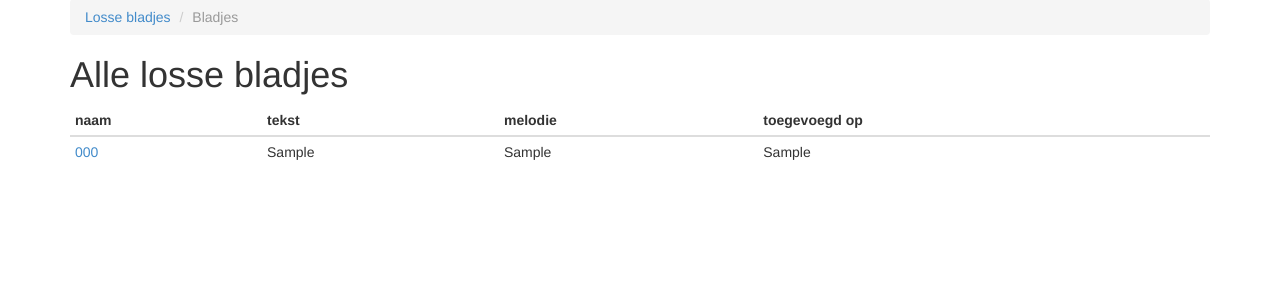
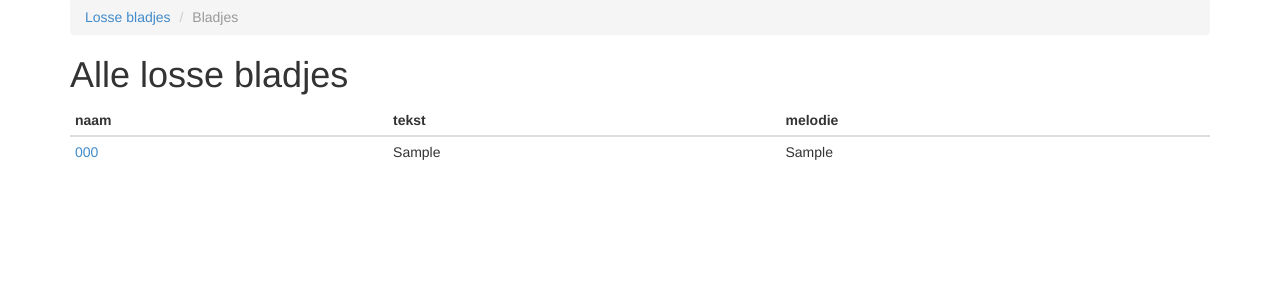
Before and after one commit to berz/lossebladjes, a Flask app: page /bladjes in a window 1280 px wide. Shown: the part 51-351 px from the top of the page. Run offline with Flask 2, Linux system fonts and the light colour scheme; tables that the repository leaves empty hold one stand-in row (values such as "Sample post"); some libraries are stand-ins or nearby versions.

Commit message:
hide added date in overview

```diff
--- a/lossebladjes/templates/bladjes.html
+++ b/lossebladjes/templates/bladjes.html
@@ -10,7 +10,7 @@
                 <th>naam</th>
                 <th>tekst</th>
                 <th>melodie</th>
-                <th>toegevoegd op</th>
+                <!-- <th>toegevoegd op</th> -->
             </tr>
         </thead>
         <tbody>
@@ -19,7 +19,7 @@
                 <td><a href="{{ url_for('blad', blad_id=blad.id) }}">{{ blad.titel|truncate(50) }}</a></td>
                 <td>{% if blad.auteur %}{{blad.auteur|truncate(45)}}{% endif %}</td>
                 <td>{% if blad.melodie %}{{blad.melodie|truncate(45)}}{% endif %}</td>
-                <td>{{ blad.toegevoegd_op }}</td>
+                <!-- <td>{{ blad.toegevoegd_op }}</td> -->
             </tr>
         {% endfor %}
         </tbody>
```
